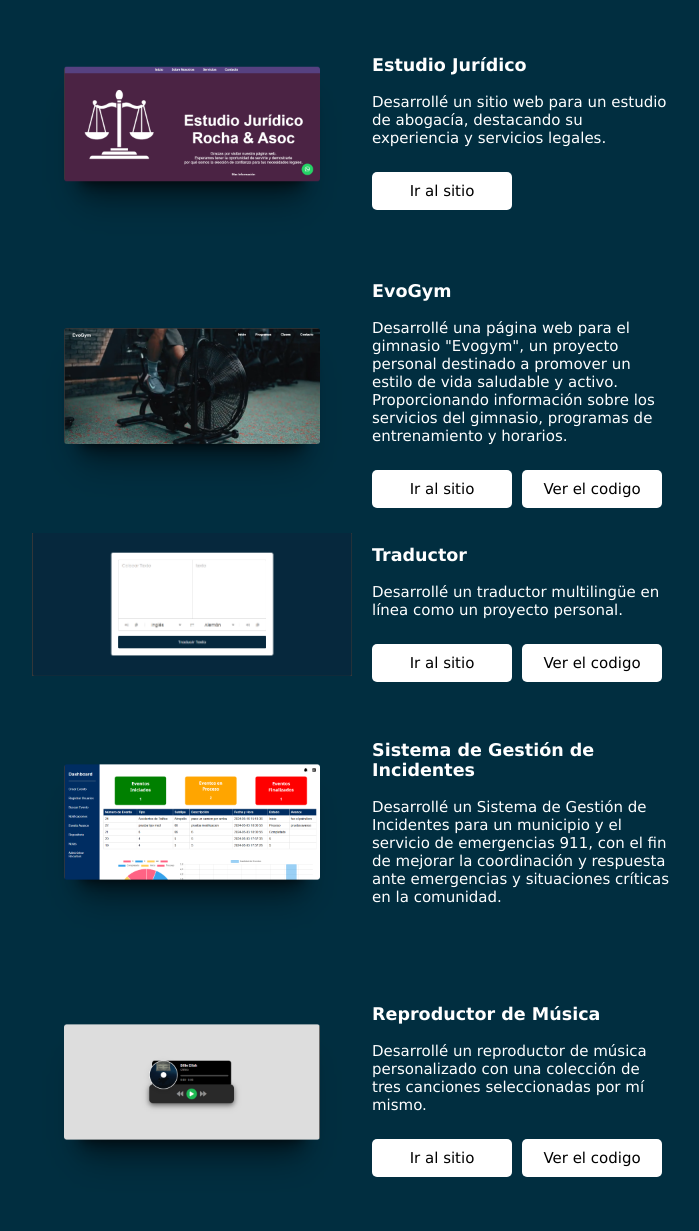
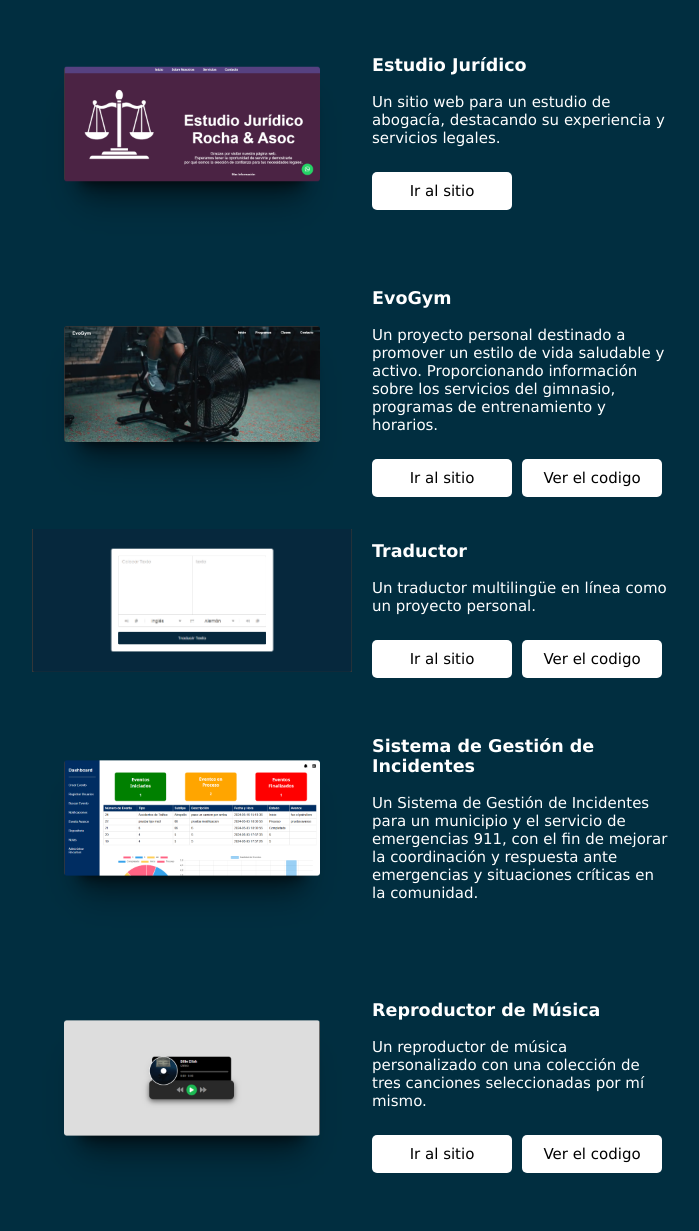
Before and after one commit to joadevs/porfolio, a plain HTML site: page index.html in a window 1280 px wide. Shown: the part 786-2017 px from the top of the page, without its empty margins (268-967 px from the left). Drawn offline with Linux system fonts and the light colour scheme; a web font is replaced by a local one.

Commit message:
Update index.html

```diff
--- a/index.html
+++ b/index.html
@@ -34,7 +34,7 @@
         <img src="apple.png" alt="">
         <div class="text-proyecto">
         <h3>Apple Vision Pro</h3>
-        <p>El proyecto de desarrollo de la landing page para Apple Vision Pro fue. El objetivo principal fue diseñar una interfaz intuitiva y visualmente atractiva que capturara la atención del usuario.</p>
+        <p>El proyecto de desarrollo de la landing page para Apple Vision Pro. El objetivo principal fue diseñar una interfaz intuitiva y visualmente atractiva que capturara la atención del usuario.</p>
     <div style="display: flex;">
         <a href="https://joadevs.github.io/apple-vision-pro/">Ir al sitio</a>
         <a href="https://github.com/joadevs/apple-vision-pro">Ver el codigo</a>
@@ -45,7 +45,7 @@
         <img src="estudio.png" alt="">
         <div class="text-proyecto">
         <h3>Estudio Jurídico</h3>
-        <p>Desarrollé un sitio web para un estudio de abogacía, destacando su experiencia y servicios legales.</p>
+        <p>Un sitio web para un estudio de abogacía, destacando su experiencia y servicios legales.</p>
     <div style="display: flex;">
         <a href="estudiojuridicorochayasoc.site">Ir al sitio</a>
     </div>
@@ -55,7 +55,7 @@
         <img src="evogym.png" alt="">
         <div class="text-proyecto">
         <h3>EvoGym</h3>
-        <p>Desarrollé una página web para el gimnasio "Evogym", un proyecto personal destinado a promover un estilo de vida saludable y activo. Proporcionando información sobre los servicios del gimnasio, programas de entrenamiento y horarios.</p>
+        <p>Un proyecto personal destinado a promover un estilo de vida saludable y activo. Proporcionando información sobre los servicios del gimnasio, programas de entrenamiento y horarios.</p>
     <div style="display: flex;">
         <a href="https://joadevs.github.io/evogym/">Ir al sitio</a>
         <a href="https://github.com/joadevs/evogym">Ver el codigo</a>
@@ -66,7 +66,7 @@
         <img src="traductor.png" alt="">
         <div class="text-proyecto">
         <h3>Traductor</h3>
-        <p>Desarrollé un traductor multilingüe en línea como un proyecto personal.</p>
+        <p>Un traductor multilingüe en línea como un proyecto personal.</p>
     <div style="display: flex;">
         <a href="https://joadevs.github.io/traductor/">Ir al sitio</a>
         <a href="https://github.com/joadevs/traductor">Ver el codigo</a>
@@ -77,7 +77,7 @@
         <img src="gladius.png" alt="">
         <div class="text-proyecto">
         <h3>Sistema de Gestión de Incidentes</h3>
-        <p>Desarrollé un Sistema de Gestión de Incidentes para un municipio y el servicio de emergencias 911, con el fin de mejorar la coordinación y respuesta ante emergencias y situaciones críticas en la comunidad.</p>
+        <p>Un Sistema de Gestión de Incidentes para un municipio y el servicio de emergencias 911, con el fin de mejorar la coordinación y respuesta ante emergencias y situaciones críticas en la comunidad.</p>
 
     </div>
     </div>
@@ -85,7 +85,7 @@
         <img src="reproductor de musica.png" alt="">
         <div class="text-proyecto">
         <h3>Reproductor de Música</h3>
-        <p>Desarrollé un reproductor de música personalizado con una colección de tres canciones seleccionadas por mí mismo.</p>
+        <p>Un reproductor de música personalizado con una colección de tres canciones seleccionadas por mí mismo.</p>
         <div style="display: flex;">
 
         <a href="https://joadevs.github.io/reproductor-de-musica/">Ir al sitio</a>
```
